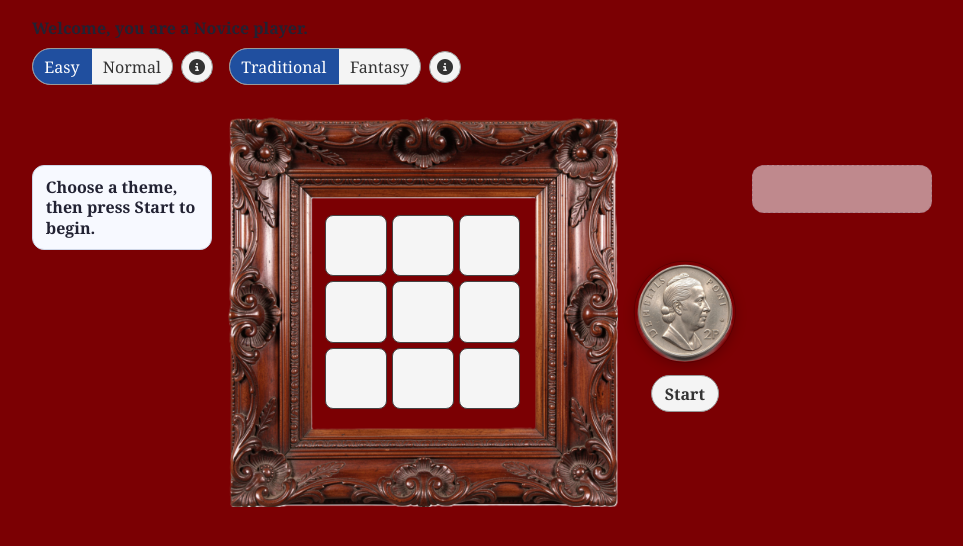
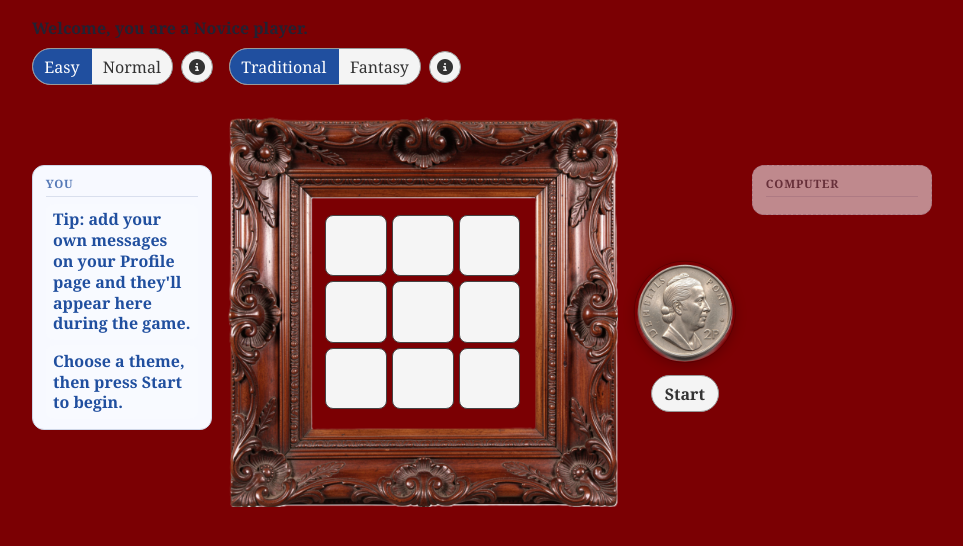
Before and after one commit to DominqueFre/capstoneproject, a Django app: page / in a window 1280 px wide. Shown: the part 40-586 px from the top of the page, without its empty margins (158-1121 px from the left). Run offline with Django 4.2, Linux system fonts and the light colour scheme; the visitor is signed in with stand-in values (Sample User, id 1); data that the repository does not hold is empty; some libraries are stand-ins or nearby versions; some web fonts are replaced.

Commit message:
add messaging

```diff
--- a/gamehome/static/gamehome/css/style.css
+++ b/gamehome/static/gamehome/css/style.css
@@ -136,6 +136,14 @@ nav { display: flex; gap: 1rem; margin-bottom: 1rem; flex-wrap: wrap; }
   cursor: pointer;
 }
 
+.bar-help-btn i,
+.bar-help-btn svg {
+  display: block;
+  width: 1em;
+  height: 1em;
+  line-height: 1;
+}
+
 .bar-help-btn:hover,
 .bar-help-btn:focus-visible {
   background: var(--theme-accent, #204f9f);
@@ -271,14 +279,62 @@ nav { display: flex; gap: 1rem; margin-bottom: 1rem; flex-wrap: wrap; }
   border: 1px solid var(--theme-status-border, #cfd7e8);
   border-radius: 12px;
   background: var(--theme-status-bg, #f7f9ff);
-  color: var(--theme-status-text, #222233);
   font-family: var(--theme-font-display, Arial, sans-serif);
   font-weight: 600;
   line-height: 1.3;
   margin-top: clamp(1.2rem, 5vw, 4rem);
+  display: flex;
+  flex-direction: column;
 }
 
-.side-status:empty {
+.side-status-title {
+  margin: 0 0 0.4rem 0;
+  padding-bottom: 0.3rem;
+  border-bottom: 1px solid var(--theme-status-border, #cfd7e8);
+  font-size: 0.72rem;
+  font-weight: 700;
+  letter-spacing: 0.07em;
+  text-transform: uppercase;
+  opacity: 0.75;
+  flex-shrink: 0;
+}
+
+.side-status-player .side-status-title {
+  color: var(--theme-accent, #204f9f);
+}
+
+.side-status-computer .side-status-title {
+  color: var(--theme-status-text, #222233);
+}
+
+.side-status-messages {
+  display: grid;
+  gap: 0.35rem;
+  max-height: min(54vh, 510px);
+  overflow-y: auto;
+  flex: 1;
+}
+
+.side-status-player .status-item {
+  color: var(--theme-accent, #204f9f);
+}
+
+.side-status-computer .status-item {
+  color: var(--theme-status-text, #222233);
+}
+
+.side-status .status-item {
+  padding: 0.35rem 0.45rem;
+  border-radius: 8px;
+  background: color-mix(in srgb, var(--theme-status-bg, #f7f9ff) 84%, white 16%);
+}
+
+.side-status .status-item:only-child {
+  background: transparent;
+  padding: 0;
+}
+
+.side-status:has(.side-status-messages:empty) {
   border-style: dashed;
   opacity: 0.55;
 }
@@ -372,6 +428,11 @@ nav { display: flex; gap: 1rem; margin-bottom: 1rem; flex-wrap: wrap; }
     margin-top: 0;
   }
 
+  .side-status-messages {
+    max-height: none;
+    overflow: hidden;
+  }
+
   .side-status-computer {
     order: 3;
   }
@@ -395,6 +456,14 @@ nav { display: flex; gap: 1rem; margin-bottom: 1rem; flex-wrap: wrap; }
     position: static;
     transform: none;
     margin-top: 0.75rem;
+  }
+
+  .side-status .status-item {
+    display: none;
+  }
+
+  .side-status .status-item:first-child {
+    display: block;
   }
 }
 
@@ -455,6 +524,13 @@ html[data-theme="robot"] .leaderboard-display-area {
 
 html[data-theme="flowers"] .leaderboard-display-area {
   background-image: url("../images/game_flowers_leaderboard.png");
+  background-position: center;
+  background-size: cover;
+  background-repeat: no-repeat;
+}
+
+html[data-theme="traditional"] .leaderboard-display-area {
+  background-image: url("../images/game_traditional_leaderboard.png");
   background-position: center;
   background-size: cover;
   background-repeat: no-repeat;
--- a/gamehome/static/gamehome/js/game.js
+++ b/gamehome/static/gamehome/js/game.js
@@ -21,6 +21,119 @@ const allowedThemes = Array.isArray(window.GAME_ALLOWED_THEMES)
 const allowedDifficulties = Array.isArray(window.GAME_ALLOWED_DIFFICULTIES)
   ? window.GAME_ALLOWED_DIFFICULTIES
   : ["easy"];
+const userMessageSets = window.GAME_USER_MESSAGES || {};
+const userMessagesReady = Boolean(window.GAME_USER_MESSAGES_READY);
+const profileDisplayName = (window.GAME_DISPLAY_NAME || "").trim();
+
+const computerMessageSets = {
+  win: [
+    "Congratulations! You win!",
+    "Well done! You are the champion!",
+    "You did it! Victory is yours!",
+    "Amazing! You are the winner!",
+    "Great job! You have won the game!",
+    "Fantastic! You are the master of this game!",
+    "You are simply the best.",
+    "I look forward to getting the chance to win...sometime!",
+    "You're a winning machine.",
+    "You're a superstar",
+    "You make me dizzy.",
+    "Even the best players lose sometimes."
+  ],
+  lose: [
+    "Better luck next time! Try again.",
+    "Don't give up! Play again to win.",
+    "So close! Play again to claim victory.",
+    "Keep trying! You'll get it next time.",
+    "Don't worry, it's just a game! Play again to win.",
+    "Almost had it! Play again to see if you can win this time.",
+    "Another day, another flawless victory... for me.",
+    "Keep your chin up.",
+    "This is just a learning opportunity.",
+    "You were a tough adversary.",
+    "Losing is part of the game!",
+    "You played with your heart."
+  ],
+  draw: [
+    "It's a draw! Try again.",
+    "No winner this time. Play again!",
+    "It's a tie! Give it another shot.",
+    "Stalemate! Play again to break the tie.",
+    "It's a draw! Who will win next time?",
+    "What a great game! It's a draw. Try again to see who will win next time.",
+    "It's a draw.",
+    "Stalemate.",
+    "We're on a level pegging.",
+    "I'll get you next time.",
+    "Room for improvement on both sides.",
+    "No losers here!",
+    "What a closely fought battle.",
+    "Another tie!",
+    "A tie!",
+    "I'm having such a good time.",
+    "I don't want to stop at all."
+  ],
+  move: [
+    "Your turn! Make your move.",
+    "Off you go.",
+    "Think carefully! Your move can change the game.",
+    "The game is heating up! Make your move.",
+    "It's getting intense! Choose your next move wisely.",
+    "The board is filling up! Make your move before it's too late.",
+    "The game is in full swing! Place your counter!",
+    "Every move counts! Choose wisely and see if you can be the smart one.",
+    "Time to play!",
+    "If only we could both win!",
+    "Let's see who comes out on top!",
+    "Your move.",
+    "I have lots of patience.",
+    "This is a tough one to call.",
+    "Your go.",
+    "I've made my move.",
+    "Waiting on you now.",
+    "Just waiting...",
+    "Done.",
+    "Ready.",
+    "OK, time to rock on.",
+    "It's time to move it, move it.",
+    "Push the button.",
+    "Don't stop now.",
+    "Keep it going.",
+    "Be kind.",
+    "Don't suppose you fancy letting me win one?",
+    "All moves are good moves.",
+    "Click away.",
+    "The clock is ticking.",
+    "The board calls.",
+    "Where will you go next?",
+    "Go for it.",
+    "It's all you.",
+    "The ball's in your court.",
+    "It's your play now.",
+    "Boss calls the shots, you choose your slot.",
+    "Bop it.",
+    "Es tu turno.",
+    "C'est ton tour.",
+    "Du bist dran.",
+    "E il tuo turno.",
+    "Eich tro chi yw hi.",
+    "I think, therefore I have taken my turn.",
+    "One small step for me, a giant step for mankind.",
+    "This game is like a box of chocolates.",
+    "Actions speak louder than words, take your turn!",
+    "To choose or not to choose... please choose.",
+    "Carpe diem.",
+    "Y.O.L.O.",
+    "Break a leg.",
+    "Easy, peasy, lemon squeezy.",
+    "Don't bite off more than you can chew.",
+    "What's your move?",
+    "If you win, pigs might fly.",
+    "A stitch in time saves nine.",
+    "Mind your p's and q's.",
+    "Don't throw the baby out with the bath water."
+  ]
+};
 
 const PROFILE_STORAGE_KEYS = {
   difficulty: "ttt.defaultDifficulty",
@@ -55,6 +168,7 @@ let isHumanTurn = true;
 let tossPicker = "player";
 let hasGameStarted = false;
 let activeStatusSide = "player";
+let userMessageHintShown = false;
 
 const wins = [
   [0,1,2],[3,4,5],[6,7,8],
@@ -109,12 +223,38 @@ function full() {
   return board.every(c => c !== "");
 }
 
-function getTurnMessage() {
-  const profileDisplayName = (window.GAME_DISPLAY_NAME || "").trim();
-  if (profileDisplayName) {
-    return `${profileDisplayName}, your turn (X)`;
+function pickRandomMessage(pool, fallback) {
+  if (!Array.isArray(pool) || pool.length === 0) {
+    return fallback;
   }
-  return "Your turn (X)";
+  return pool[Math.floor(Math.random() * pool.length)] || fallback;
+}
+
+function getComputerMessage(type, fallback) {
+  const pool = computerMessageSets[type] || [];
+  return pickRandomMessage(pool, fallback);
+}
+
+function getUserMessage(type) {
+  const pool = userMessageSets[type];
+  if (!Array.isArray(pool) || pool.length === 0) {
+    return "";
+  }
+  return pickRandomMessage(pool, "");
+}
+
+function getPlayerTurnMessage() {
+  return getComputerMessage("move", "Your turn (X).");
+}
+
+function getPlayerMoveReactionMessage() {
+  const userMsg = getUserMessage("move");
+  if (userMsg) return userMsg;
+  return getComputerMessage("move", "Your turn (X).");
+}
+
+function getComputerTurnMessage() {
+  return getComputerMessage("move", "Computer turn...");
 }
 
 function inferStatusSide(message) {
@@ -133,14 +273,35 @@ function setStatus(message, side) {
   }
 
   if (playerStatusEl && computerStatusEl) {
-    if (resolvedSide === "computer") {
-      computerStatusEl.textContent = message;
-      playerStatusEl.textContent = "";
-    } else {
-      playerStatusEl.textContent = message;
-      computerStatusEl.textContent = "";
-    }
+    const target = resolvedSide === "computer" ? computerStatusEl : playerStatusEl;
+    const item = document.createElement("div");
+    item.className = "status-item";
+    item.textContent = message;
+    target.prepend(item);
   }
+}
+
+function clearStatusPanels() {
+  if (playerStatusEl) {
+    playerStatusEl.innerHTML = "";
+  }
+  if (computerStatusEl) {
+    computerStatusEl.innerHTML = "";
+  }
+}
+
+function showUserMessageHint() {
+  const hasAnyUserMessages = ["win", "lose", "draw", "move"].some(
+    type => Array.isArray(userMessageSets[type]) && userMessageSets[type].length > 0
+  );
+  if (userMessageHintShown || !canSaveScore || hasAnyUserMessages) {
+    return;
+  }
+  userMessageHintShown = true;
+  setStatus(
+    "Tip: add your own messages on your Profile page and they'll appear here during the game.",
+    "player"
+  );
 }
 
 function randomizePieceAssignment(theme) {
@@ -305,14 +466,14 @@ function startTurnAfterToss(humanStarts) {
       if (gameOver) {
         return;
       }
-      setStatus("Computer turn...", "computer");
+      setStatus(getComputerTurnMessage(), "computer");
       ensureComputerOpeningMove();
     }, 500);
     return;
   }
 
   setTimeout(() => {
-    setStatus(getTurnMessage(), "player");
+    setStatus(getPlayerTurnMessage(), "player");
   }, 500);
 }
 
@@ -344,6 +505,7 @@ function beginCoinTossFlow() {
   if (tossPicker === "player") {
     setTossControlsMode("pick");
     setStatus("New round: pick Heads or Tails to start the toss.", "player");
+    showUserMessageHint();
     return;
   }
 
@@ -396,6 +558,21 @@ function endGame(resultText, outcome) {
   }
   setTossControlsMode("start");
   setThemeSelectable(true);
+
+  if (outcome === "W") {
+    setStatus(getComputerMessage("win", "You win!"), "computer");
+  } else if (outcome === "L") {
+    setStatus(getComputerMessage("lose", "Computer wins!"), "computer");
+  } else {
+    setStatus(getComputerMessage("draw", "Draw!"), "computer");
+  }
+
+  const userType = outcome === "W" ? "win" : outcome === "L" ? "lose" : "draw";
+  const userMessage = getUserMessage(userType);
+  if (userMessage) {
+    setStatus(userMessage, "player");
+  }
+
   setStatus(`${resultText} Press Start for the next game.`, inferStatusSide(resultText));
   postScore(outcome).catch(() => {});
 }
@@ -545,7 +722,7 @@ function humanMove(idx) {
   }
 
   isHumanTurn = false;
-  setStatus("Computer turn...", "computer");
+  setStatus(getComputerTurnMessage(), "computer");
   setTimeout(aiMove, 300);
 }
 
@@ -566,12 +743,12 @@ function aiMove() {
   }
 
   isHumanTurn = true;
-  setStatus(getTurnMessage(), "player");
+  setStatus(getPlayerMoveReactionMessage(), "player");
 }
 
 async function postScore(outcome) {
   if (!canSaveScore) {
-    setStatus(`${statusEl.textContent} Why not register or sign in and make your way up the Leaderboard!`, activeStatusSide);
+    setStatus("Why not register or sign in and make your way up the Leaderboard!", "player");
     return;
   }
 
@@ -585,7 +762,7 @@ async function postScore(outcome) {
 
   const data = await res.json();
   if (!data.ok) {
-    setStatus(`${statusEl.textContent} Score not saved: ${data.error}`, activeStatusSide);
+    setStatus(`Score not saved: ${data.error}`, activeStatusSide);
   }
 }
 
@@ -593,6 +770,7 @@ function startGame() {
   board = Array(9).fill("");
   gameOver = false;
   hasGameStarted = false;
+  clearStatusPanels();
   setTossControlsMode("none");
   setThemeSelectable(false);
   const theme = themeEl ? themeEl.value : "traditional";
@@ -606,6 +784,7 @@ function initializeFirstVisitState() {
   gameOver = true;
   isHumanTurn = false;
   hasGameStarted = false;
+  clearStatusPanels();
   setTossControlsMode("start");
   setThemeSelectable(true);
 
@@ -619,6 +798,7 @@ function initializeFirstVisitState() {
   }
 
   setStatus("Choose a theme, then press Start to begin.", "player");
+  showUserMessageHint();
 }
 
 if (startBtn) {
--- a/gamehome/templates/gamehome/play.html
+++ b/gamehome/templates/gamehome/play.html
@@ -69,7 +69,10 @@
 
   <p id="status" class="status-announcer">Press Start to begin. Pick Heads or Tails when prompted.</p>
   <div class="play-layout">
-    <aside id="playerStatus" class="side-status side-status-player" aria-live="polite"></aside>
+    <div class="side-status side-status-player">
+      <p class="side-status-title">You</p>
+      <aside id="playerStatus" class="side-status-messages" aria-live="polite"></aside>
+    </div>
     <div class="play-render">
       <div id="boardFrame" class="board-frame" aria-hidden="true" style="background-image: url('{% static 'gamehome/images/game_traditional_gameboard.png' %}');">
         <div id="board" class="board" aria-label="tic tac toe board"></div>
@@ -86,7 +89,10 @@
         </div>
       </div>
     </div>
-    <aside id="computerStatus" class="side-status side-status-computer" aria-live="polite"></aside>
+    <div class="side-status side-status-computer">
+      <p class="side-status-title">Computer</p>
+      <aside id="computerStatus" class="side-status-messages" aria-live="polite"></aside>
+    </div>
   </div>
 
   <script>
@@ -95,6 +101,8 @@
     window.GAME_DISPLAY_NAME = "{{ profile_display_name|default:''|escapejs }}";
     window.GAME_ALLOWED_THEMES = {{ allowed_themes|safe }};
     window.GAME_ALLOWED_DIFFICULTIES = {{ allowed_difficulties|safe }};
+    window.GAME_USER_MESSAGES = {{ game_user_messages|safe }};
+    window.GAME_USER_MESSAGES_READY = {{ game_user_messages_ready|yesno:"true,false" }};
     window.GAME_THEME_ASSETS = {
       traditional: {
         board: "{% static 'gamehome/images/game_traditional_gameboard.png' %}",
--- a/gamehome/views.py
+++ b/gamehome/views.py
@@ -42,6 +42,34 @@ TIER_TO_DIFFICULTIES = {
 }
 
 
+def get_user_message_sets(user):
+    empty_sets = {"win": [], "lose": [], "draw": [], "move": []}
+    if not user.is_authenticated:
+        return empty_sets, False
+
+    message_sets = {}
+    all_filled = True
+
+    for key, (model_class, comment_field) in COMMENT_MODEL_MAP.items():
+        rows = model_class.objects.filter(user=user).values_list(
+            comment_field,
+            flat=True,
+        )
+        cleaned = [
+            text.strip()
+            for text in rows
+            if isinstance(text, str) and text.strip()
+        ]
+        message_sets[key] = cleaned
+        if len(cleaned) < MAX_COMMENTS_PER_TYPE:
+            all_filled = False
+
+    for key in ("win", "lose", "draw", "move"):
+        message_sets.setdefault(key, [])
+
+    return message_sets, all_filled
+
+
 def get_member_access(user):
     allowed_themes = TIER_TO_THEMES["guest"]
     allowed_difficulties = TIER_TO_DIFFICULTIES["guest"]
@@ -76,10 +104,16 @@ def play(request):
         request.user
     )
 
+    user_message_sets, user_messages_ready = get_user_message_sets(
+        request.user
+    )
+
     context = {
         "allowed_themes": allowed_themes,
         "allowed_difficulties": allowed_difficulties,
         "member_tier": member_tier,
+        "game_user_messages": json.dumps(user_message_sets),
+        "game_user_messages_ready": user_messages_ready,
         "profile_display_name": (
             getattr(
                 getattr(request.user, "member_info", None),
```
Also changed, not shown: gamehome/templates/gamehome/profile.html (+44 -57 lines), README.md, gamehome/static/gamehome/images/game_traditional_leaderboard.png (added), 3 other files.
